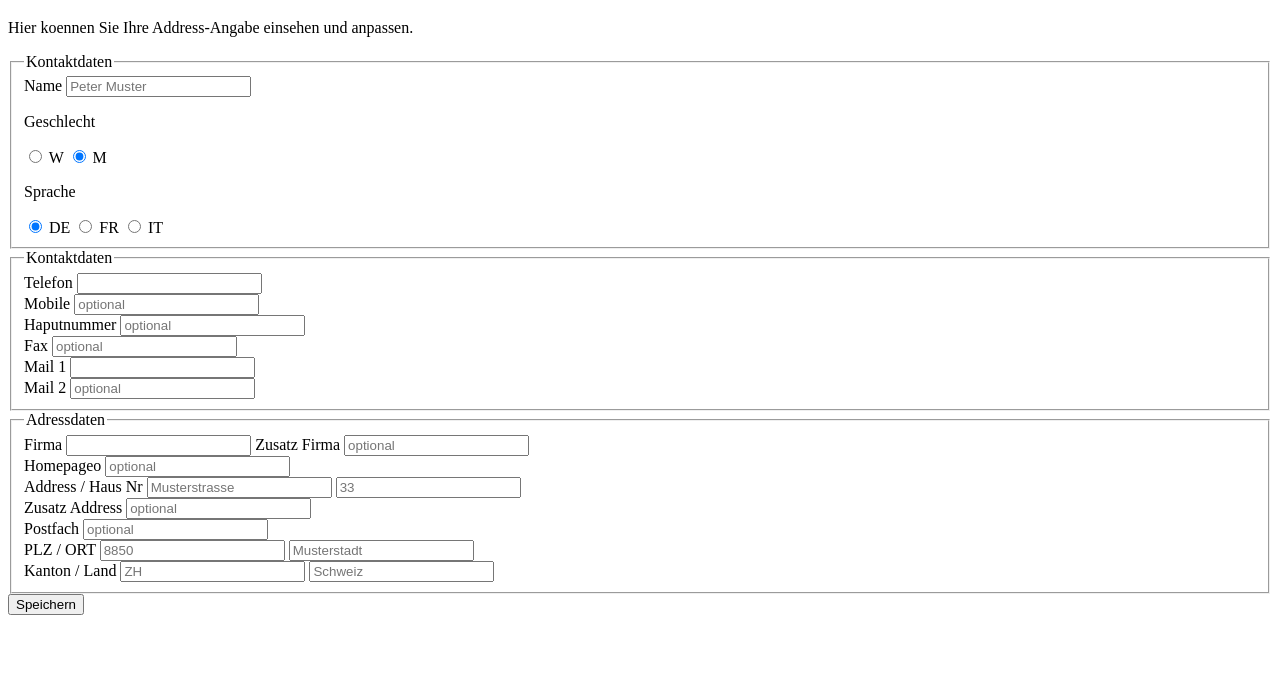
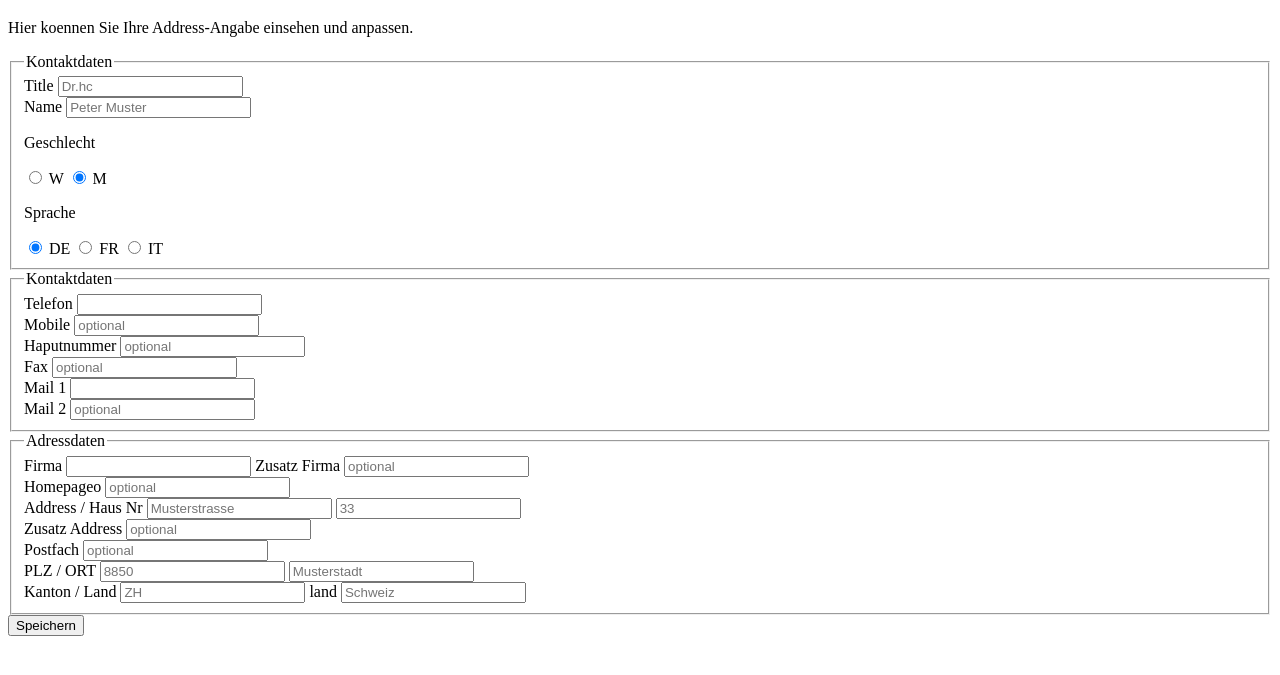
Before and after one commit to jeongim-bae/poco, a plain HTML site: page week2/day2ex1.html in a window 1280 px wide. Shown: the part 87-762 px from the top of the page. Drawn offline with Linux system fonts and the light colour scheme.

Commit message:
uncommented the title input

```diff
--- a/week2/day2ex1.html
+++ b/week2/day2ex1.html
@@ -15,9 +15,8 @@
             <form action="nextpage.html" method="POST">
                 <fieldset>
                     <legend>Kontaktdaten</legend>
-                    <!--I would like to remove "Title" to remove extra information-->
-                    <!-- <label for="title">Title</label>
-                    <input type="text" name="title" id="title" placeholder="Dr.hc"><br> -->
+                    <label for="title">Title</label>
+                    <input type="text" name="title" id="title" placeholder="Dr.hc"><br>
 
                     <!--I combined the two name field as one -->
                     <label for="name">Name</label>
@@ -83,7 +82,7 @@
 
                     <label for="kanton">Kanton / Land</label>
                     <input type="text" name="kanton" id="kanton" placeholder="ZH">
-                    <label for="land"></label>
+                    <label for="land" aria-hidden="true">land</label>
                     <input type="text" name="land" id="land" placeholder="Schweiz">
                 </fieldset>
                 <input type="submit" value="Speichern">
```
